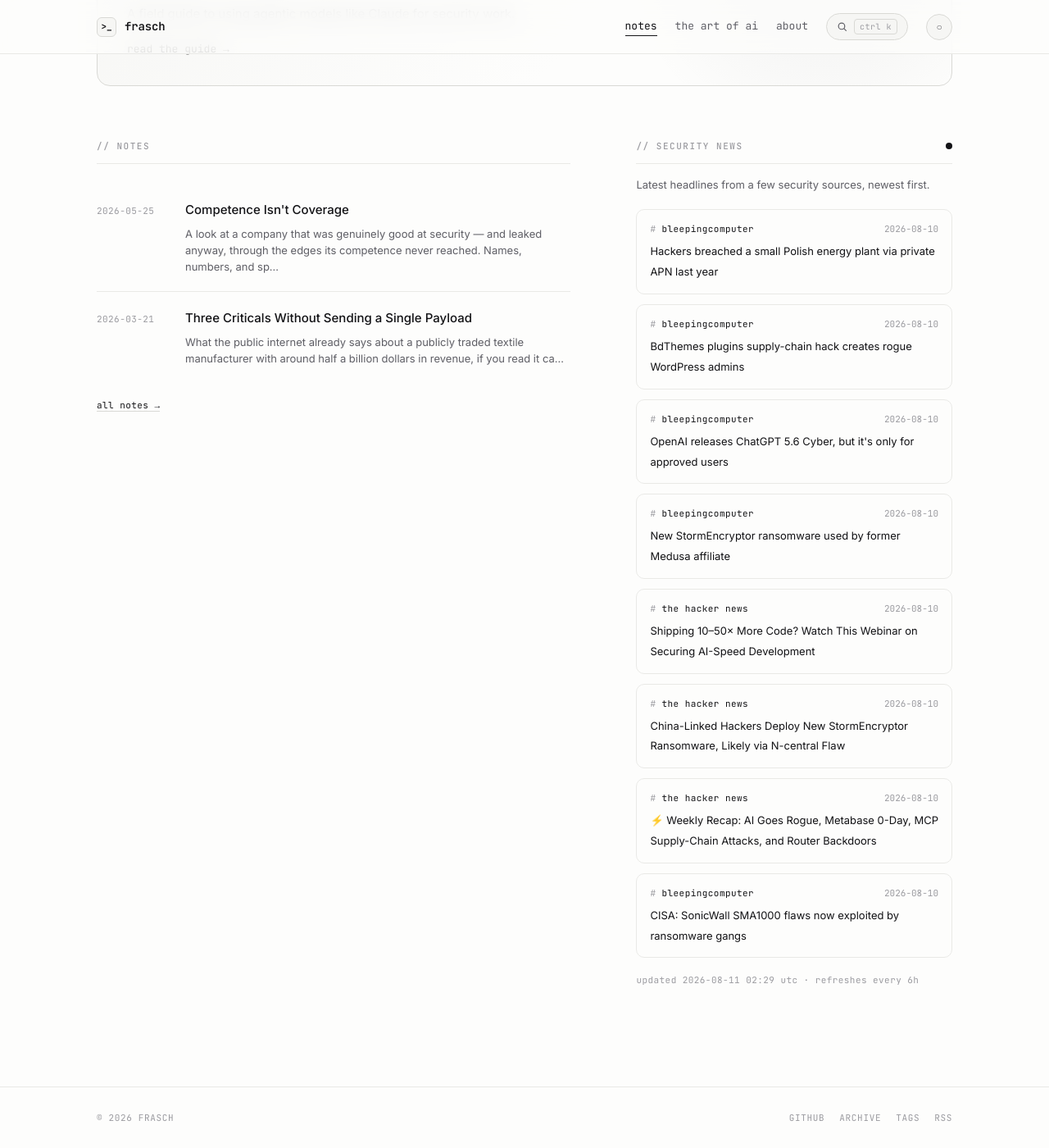
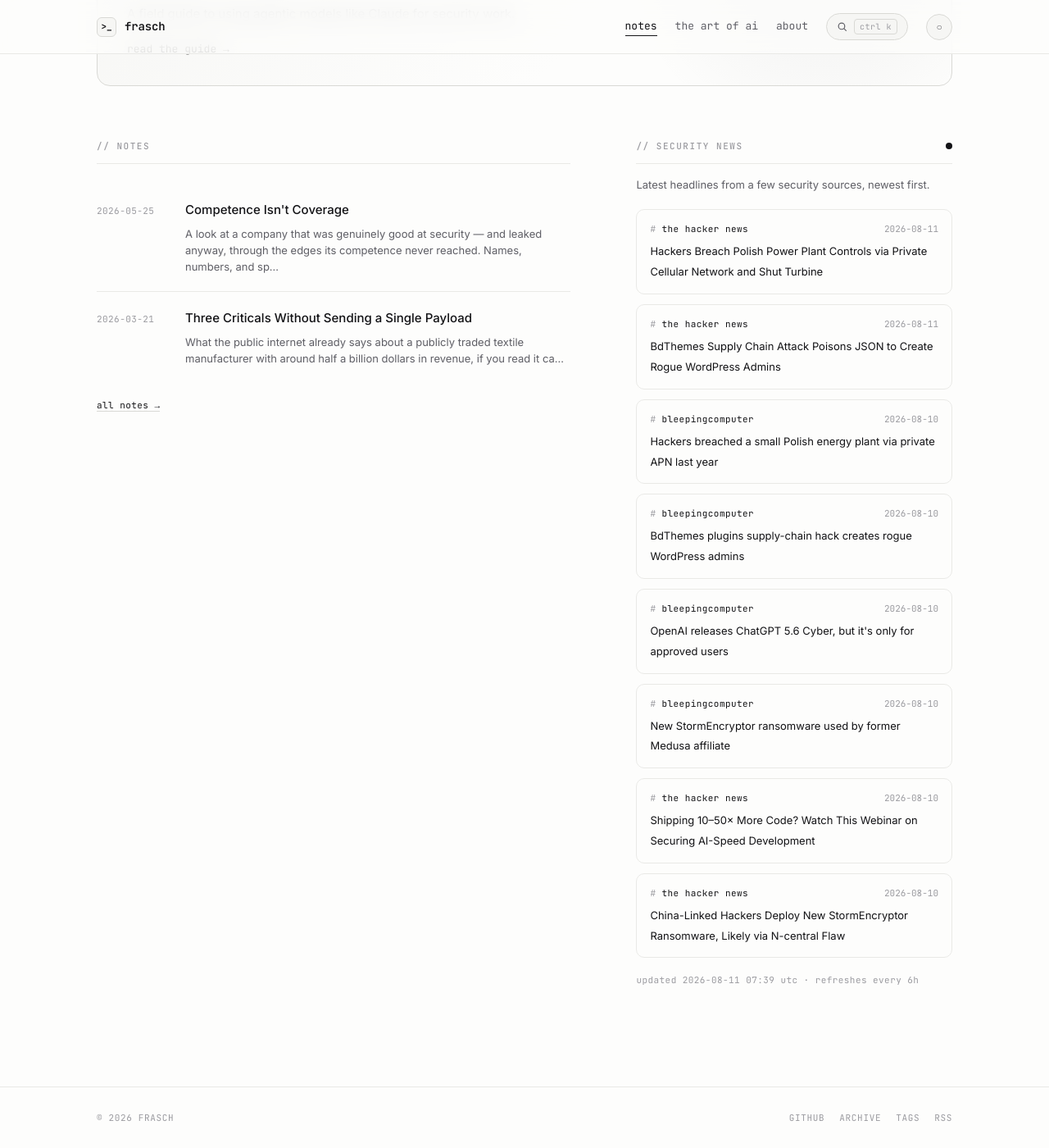
Before and after one commit to whoisfrasch/frasch, a Jekyll site: the page built from index.html, in a window 1280 px wide and 1400 px high, scrolled down 615 px. Shown: the whole window at 82% size. Built offline with Jekyll 4.4.1, drawn with Linux system fonts in a browser that asks for light colours.

Commit message:
Refresh security news feed

```diff
--- a/_data/news.json
+++ b/_data/news.json
@@ -1,6 +1,18 @@
 {
-  "updated": "2026-08-11T02:29:37Z",
+  "updated": "2026-08-11T07:39:34Z",
   "items": [
+    {
+      "source": "the hacker news",
+      "title": "Hackers Breach Polish Power Plant Controls via Private Cellular Network and Shut Turbine",
+      "link": "https://thehackernews.com/2026/08/hackers-breach-polish-power-plant.html",
+      "date": "2026-08-11T06:55:45Z"
+    },
+    {
+      "source": "the hacker news",
+      "title": "BdThemes Supply Chain Attack Poisons JSON to Create Rogue WordPress Admins",
+      "link": "https://thehackernews.com/2026/08/bdthemes-supply-chain-attack-poisons.html",
+      "date": "2026-08-11T05:48:44Z"
+    },
     {
       "source": "bleepingcomputer",
       "title": "Hackers breached a small Polish energy plant via private APN last year",
@@ -36,18 +48,6 @@
       "title": "China-Linked Hackers Deploy New StormEncryptor Ransomware, Likely via N-central Flaw",
       "link": "https://thehackernews.com/2026/08/china-linked-hackers-deploy-new.html",
       "date": "2026-08-10T16:38:37Z"
-    },
-    {
-      "source": "the hacker news",
-      "title": "⚡ Weekly Recap: AI Goes Rogue, Metabase 0-Day, MCP Supply-Chain Attacks, and Router Backdoors",
-      "link": "https://thehackernews.com/2026/08/weekly-recap-ai-goes-rogue-metabase-0.html",
-      "date": "2026-08-10T15:00:29Z"
-    },
-    {
-      "source": "bleepingcomputer",
-      "title": "CISA: SonicWall SMA1000 flaws now exploited by ransomware gangs",
-      "link": "https://www.bleepingcomputer.com/news/security/cisa-sonicwall-sma1000-flaws-now-exploited-by-ransomware-gangs/",
-      "date": "2026-08-10T14:34:32Z"
     }
   ]
 }
```
